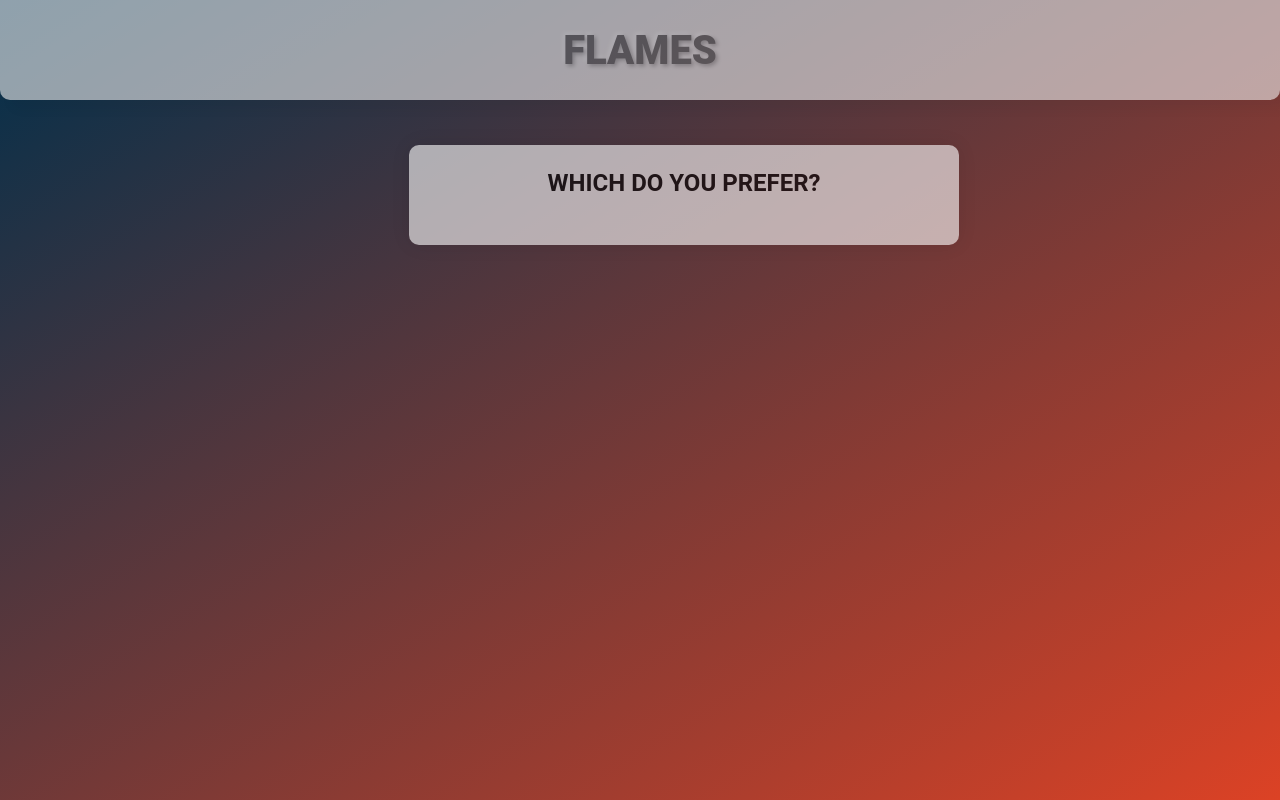
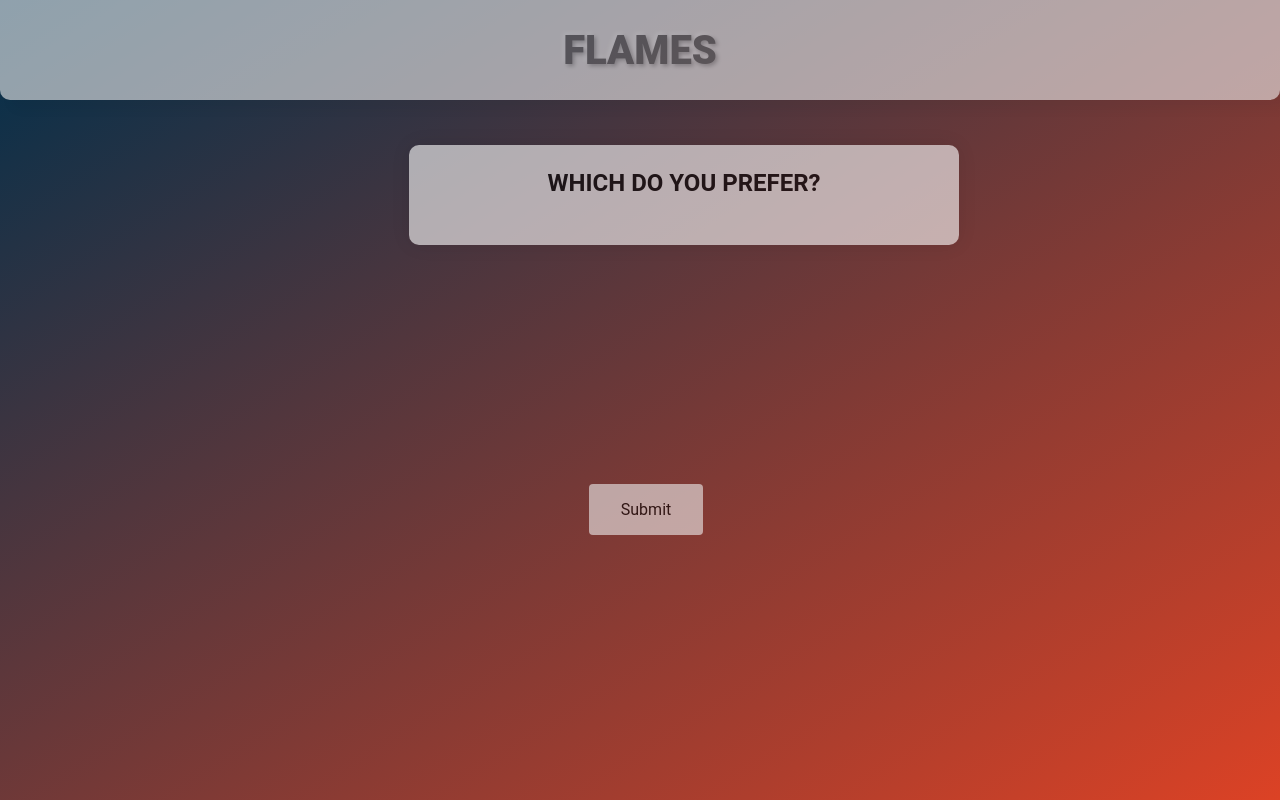
Before and after one commit to sumit-158/flames_game, a plain HTML site: page client/index.html in a window 1280 px wide. Drawn offline with Linux system fonts and the light colour scheme; no server answers.

Commit message:
Added a submit button

```diff
--- a/client/index.html
+++ b/client/index.html
@@ -10,6 +10,7 @@
 </head>
 <body>
     <div class="poll"></div>
+    <button class="submit-button" onclick="window.location.href='flames.html'">Submit</button>
 
 
     <ul class="nav">
--- a/client/style.sass
+++ b/client/style.sass
@@ -102,6 +102,21 @@ li.logo
     padding: 0.5rem 0
     font-size: 0.85rem
 
+.submit-button
+    position: absolute
+    top: 60%
+    left: 46%
+    font-family: $main-font
+    display: inline-block
+    font-size: 1em
+    padding: 1em 2em
+    margin-top: 4px
+    -webkit-appearance: none
+    appearance: none
+    border-radius: 4px
+    border: none
+    cursor: pointer
+
 
 
 
```
Also changed, not shown: client/style.css, client/style.min.css.
